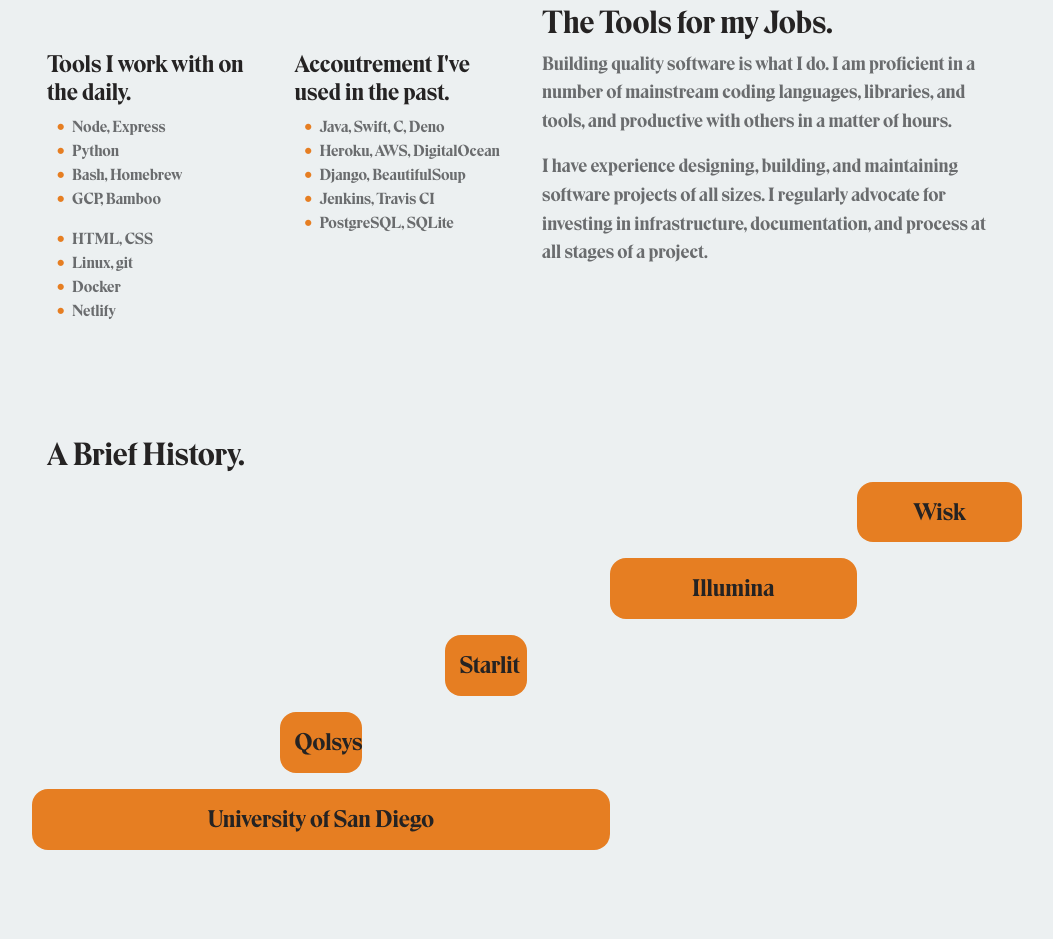
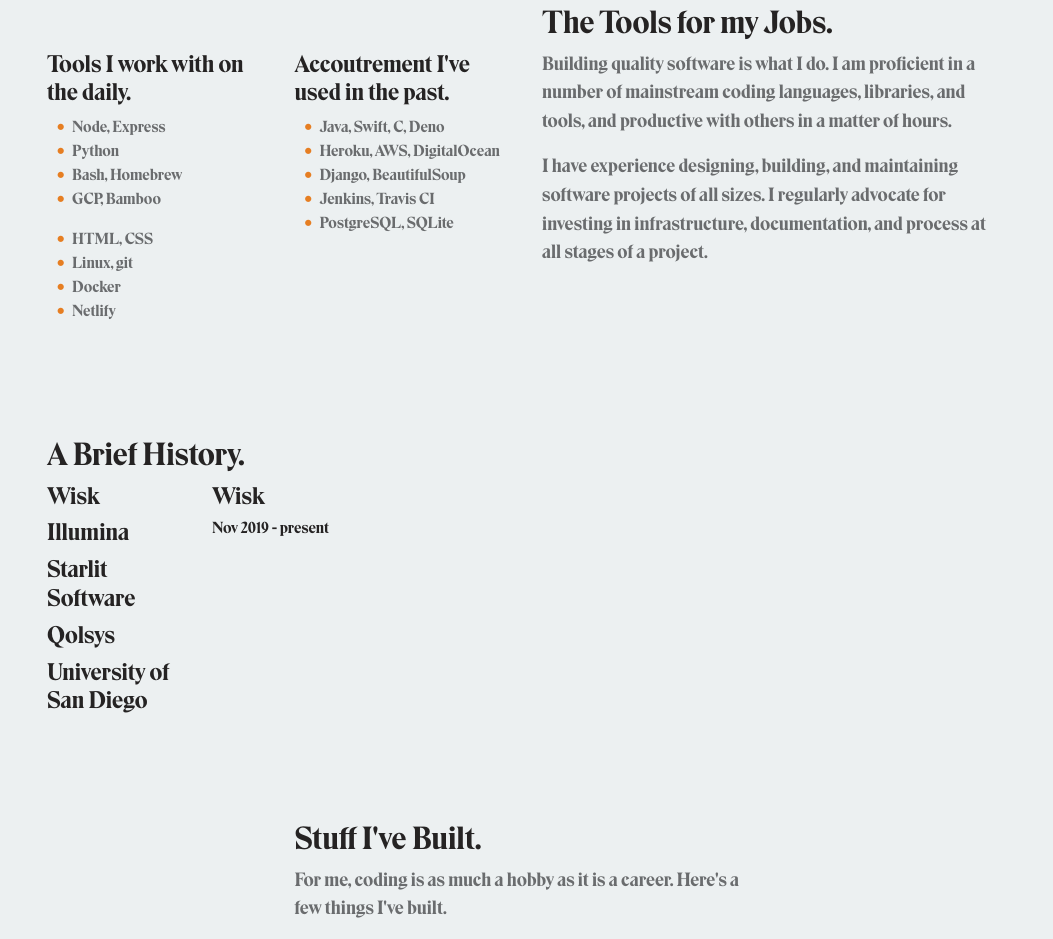
Before and after one commit to wcarhart/willcarh.art, a website: page src/about.html in a window 1280 px wide. Shown: the part 1192-2131 px from the top of the page, without its empty margins (113-1166 px from the left). Before the commit the page ends 2058 px from the top, so only its background shows below. Drawn offline with nearby package versions, Linux system fonts and the light colour scheme.

Commit message:
Working on experience in about

```diff
--- a/src/about.html
+++ b/src/about.html
@@ -1,6 +1,6 @@
 <!DOCTYPE html>
 <!-- This is an autogenerated file - DO NOT EDIT DIRECTLY -->
-<!-- This file was generated on Mon Nov 02 2020 23:49:59 GMT-0800 (Pacific Standard Time) based on template 'templates/about.html' via the forge in willcarh.art v2.0.0-->
+<!-- This file was generated on Tue Nov 03 2020 00:20:30 GMT-0800 (Pacific Standard Time) based on template 'templates/about.html' via the forge in willcarh.art v2.0.0-->
 <!-- Learn more: https://github.com/wcarhart/willcarh.art -->
 <html lang="en">
 	<head>
@@ -133,8 +133,32 @@
 				<div class="spacer"></div>
 
 				<div class="section" id="section-3">
+					<h2>A Brief History.</h2>
 					<div class="row">
-						<div class="col">
+						<div class="col-md-2">
+							<div class="exp-selector">
+								<h4>Wisk</h4>
+							</div>
+							<div class="exp-selector">
+								<h4>Illumina</h4>
+							</div>
+							<div class="exp-selector">
+								<h4>Starlit Software</h4>
+							</div>
+							<div class="exp-selector">
+								<h4>Qolsys</h4>
+							</div>
+							<div class="exp-selector">
+								<h4>University of San Diego</h4>
+							</div>
+						</div>
+						<div class="col-md-10">
+							<div id="exp-details-wisk" id="exp-content">
+								<h4>Wisk</h4>
+								<h6>Nov 2019 - present</h6>
+							</div>
+						</div>
+						<!-- <div class="col">
 							<h2>A Brief History.</h2>
 							<div class="row">
 								<div class="col-md-10"></div>
@@ -169,7 +193,21 @@
 								</div>
 								<div class="col-md-5"></div>
 							</div>
+						</div> -->
+					</div>
+				</div>
+
+				<div class="spacer"></div>
+
+				<div class="section" id="section-4">
+					<div class="row">
+						<div class="col-md-3"></div>
+						<div class="col-md-6">
+							<h2>Stuff I've Built.</h2>
+							<p class="content-text">For me, coding is as much a hobby as it is a career. Here's a few things I've built.</p>
+
 						</div>
+						<div class="col-md-3"></div>
 					</div>
 				</div>
 			</div>
```
Also changed, not shown: content/about/index.md (+24 -0 lines), index.html (+1 -1 lines), templates/about.html (+41 -1 lines).
